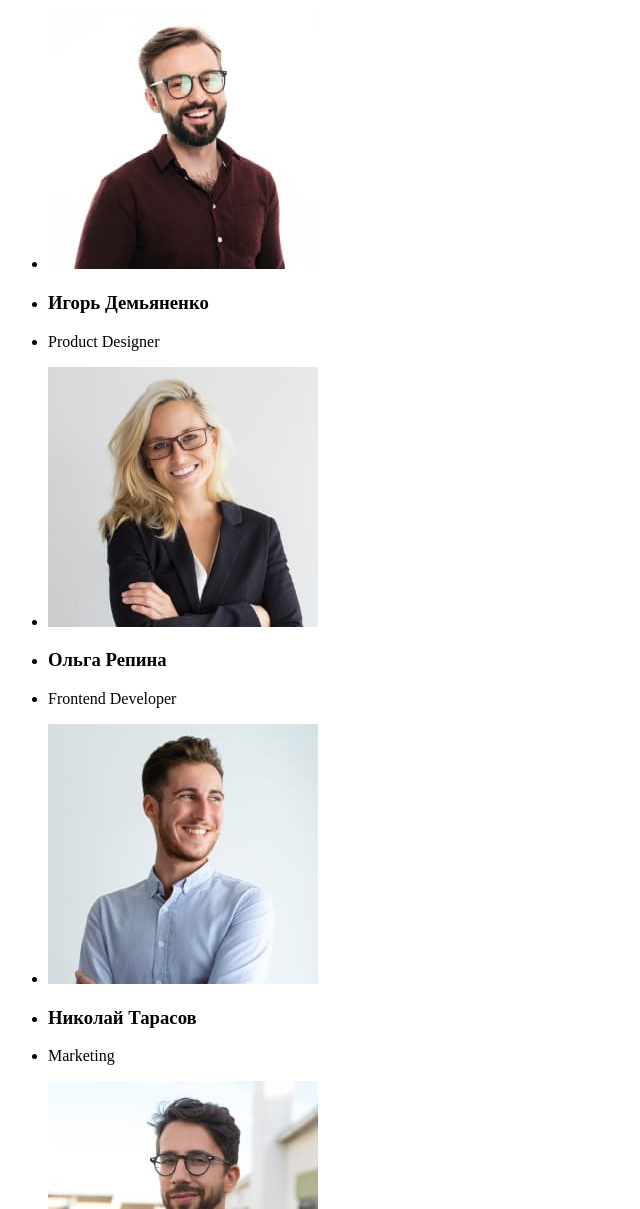
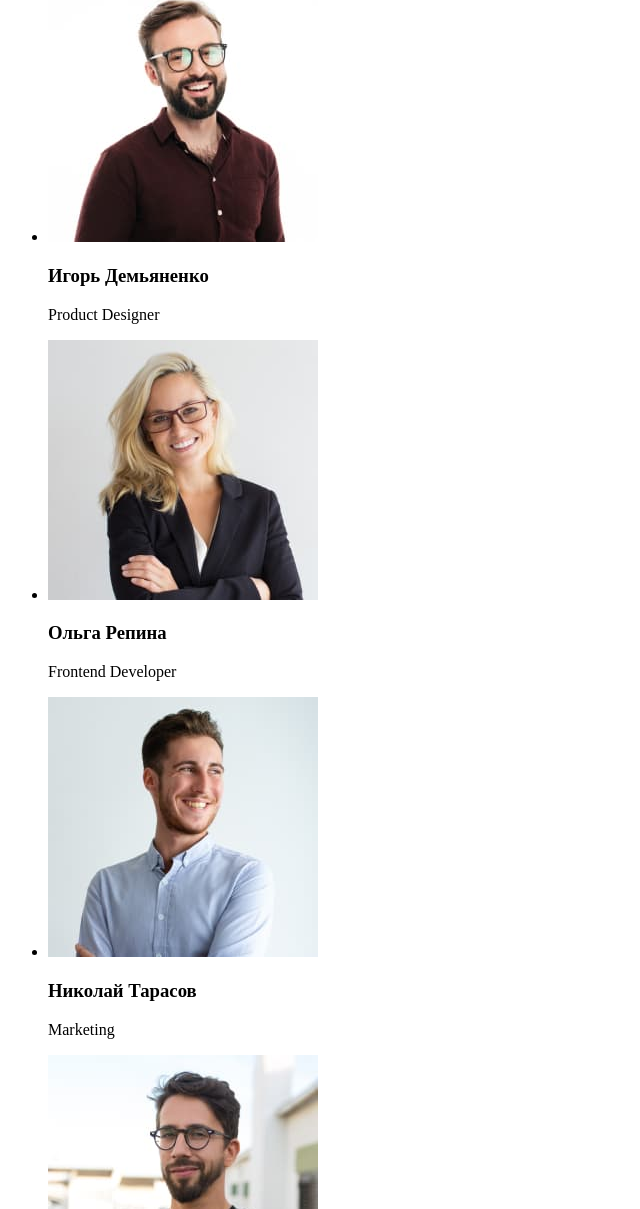
Before and after one commit to AnatoliyKharchuk/goit-markup-hw-01, a plain HTML site: page index.html in a window 1280 px wide. Shown: the part 1591-2800 px from the top of the page, without its empty margins (0-640 px from the left). Drawn offline with Linux system fonts and the light colour scheme.

Commit message:
правки hw-1

```diff
--- a/index.html
+++ b/index.html
@@ -13,7 +13,6 @@
             <!--логотип-->
             <a href="index.html">WebStud</a>
         <ul>
-            <li><img src="images/WebStudio 1.jpg" alt="WebStud" width="170"></li>
             <li><a href="#">Студия</a></li>
             <li><a href="#">Портфолио</a></li>
             <li><a href="#">Контакты</a></li>
@@ -55,38 +54,32 @@
     <section> <h2>Наша команда</h2>
 
             <ul>
-              <li><img src="./images/img4.jpg" alt="фото Игорь" width="270"></li>
-              <li><h3>Игорь Демьяненко</h3></li>
-              <li><p lang="en"> Product Designer</p></li>
-           </ul>
+              <li><img src="./images/img4.jpg" alt="фото Игорь" width="270">
+              <h3>Игорь Демьяненко</h3>
+              <p lang="en"> Product Designer</p></li>
 
 
-            <ul>
-              <li><img src="./images/img5.jpg" alt="фото Ольга" width="270"></li>
-              <li><h3>Ольга Репина</h3></li>
-              <li><p lang="en">Frontend Developer</p></li>
-           </ul>
+              <li><img src="./images/img5.jpg" alt="фото Ольга" width="270">
+              <h3>Ольга Репина</h3>
+              <p lang="en">Frontend Developer</p></li>
 
 
-            <ul>
-              <li><img src="./images/img6.jpg" alt="фото Николай" width="270"></li>
-              <li><h3>Николай Тарасов</h3></li>
-              <li><p lang="en">Marketing</p></li>
-           </ul>
+              <li><img src="./images/img6.jpg" alt="фото Николай" width="270">
+              <h3>Николай Тарасов</h3>
+              <p lang="en">Marketing</p></li>
 
 
-            <ul>
-              <li><img src="./images/img7.jpg" alt="фото Михаил" width="270"></li>
-              <li><h3>Михаил Ермаков</h3></li>
-              <li><p lang="en">UI Designer</p></li>
+              <li><img src="./images/img7.jpg" alt="фото Михаил" width="270">
+              <h3>Михаил Ермаков</h3>
+              <p lang="en">UI Designer</p></li>
            </ul>
 
     </section>
     </main>
     <footer>
+        <a href="index.html">WebStud</a>
     <address>
         <ul>
-            <li><img src="images/WebStudio 1.jpg" alt="WebStud"></li>
             <li><p> г. Киев, пр-т Леси Украинки, 26</p></li>
             <li><a href="info@devstudio.com">info@devstudio.com</a></li>
             <li><a href="+38 096 111 11 11">+38 096 111 11 11</a></li>
@@ -94,6 +87,6 @@
         </ul>
     </address>
     </footer>
-    <!-- section>ul*2>li*4>a+h4+p -->
+
 </body>
 </html>
```
